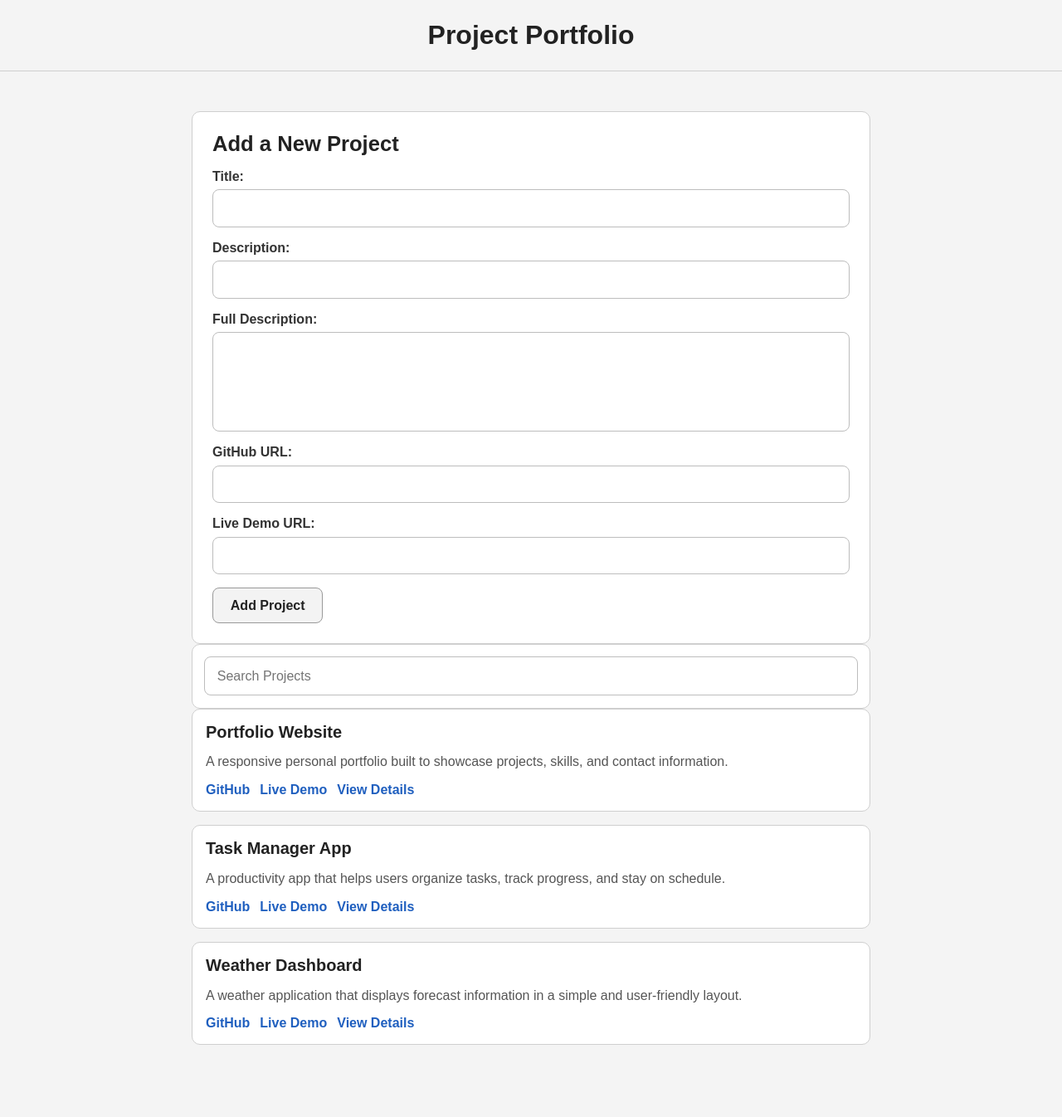
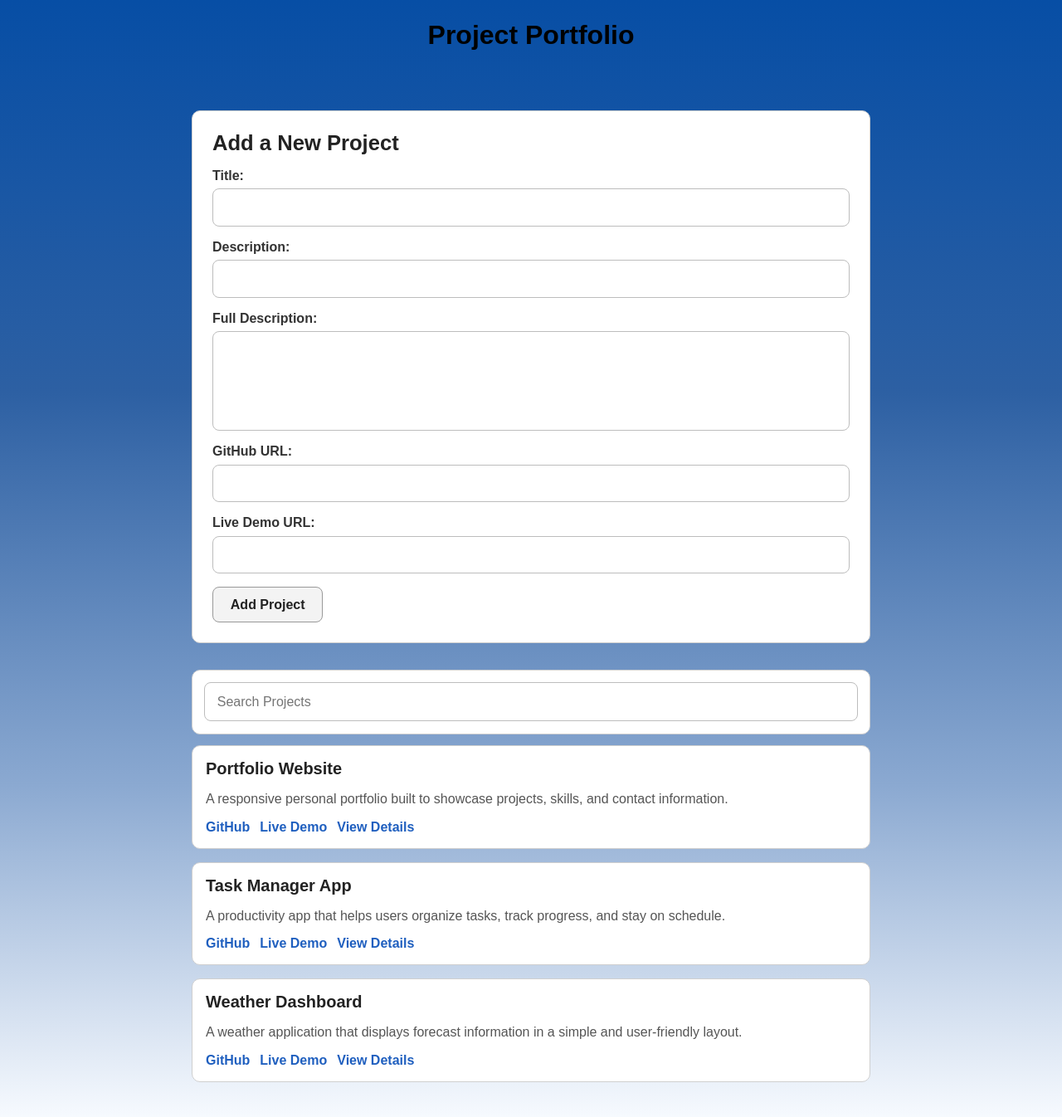
Before and after one commit to amacken3/portfolio-platform-spa-react, a React (Vite) app: page / in a window 1280 px wide. Shown: the top 1346 px of the page at 83% size. Before the commit the page ends 1307 px from the top, so only its background shows below. Built offline with nearby package versions, Linux system fonts and the light colour scheme.

Commit message:
styled project and fixed syntax issues. Made Title, Full description, and GitHubUrl required. Can still handle if url is not there or undefined.

```diff
--- a/src/components/Header.module.css
+++ b/src/components/Header.module.css
@@ -2,12 +2,11 @@
   text-align: center;
   padding: 1.5rem 1rem;
   margin-bottom: 1.5rem;
-  border-bottom: 1px solid #cfcfcf;
 }
 
 .title {
   margin: 0;
   font-size: 2rem;
   font-weight: 700;
-  color: #222;
+  color: #000000;
 }
--- a/src/components/HomePage.jsx
+++ b/src/components/HomePage.jsx
@@ -25,13 +25,16 @@ function HomePage ({ projects, onAddProject }) {
 
     return (
         <div className={styles.page}>
-            <div classname={styles.content}>
+            <div className={styles.content}>
                 <ProjectForm onAddProject={onAddProject} />
-                <SearchBar
-                    searchTerm={searchTerm}
-                    onSearchChange={handleSearchChange}
-                />
-                <ProjectList projects={filteredProjects} />
+
+                <div className={styles.projectsSection}>
+                    <SearchBar
+                        searchTerm={searchTerm}
+                        onSearchChange={handleSearchChange}
+                    />
+                    <ProjectList projects={filteredProjects} />
+                </div>
             </div>
         </div>
     );
--- a/src/components/HomePage.module.css
+++ b/src/components/HomePage.module.css
@@ -7,5 +7,11 @@
 .content {
   display: flex;
   flex-direction: column;
-  gap: 1.5rem;
+  gap: 2rem;
 }
+
+.projectsSection {
+  display: flex;
+  flex-direction: column;
+  gap: 0.85rem;
+}
--- a/src/components/ProjectCard.jsx
+++ b/src/components/ProjectCard.jsx
@@ -5,9 +5,12 @@ function ProjectCard({ project }) {
   return (
     <div className={styles.card}>
       <h3 className={styles.title}>{project.title}</h3>
+      {project.description && (
         <p className={styles.description}>{project.description}</p>
+      )}
 
       <div className={styles.links}>
+        {project.githubUrl && (
           <a
             className={styles.link}
             href={project.githubUrl}
@@ -16,7 +19,9 @@ function ProjectCard({ project }) {
           >
           GitHub
         </a>
+        )}
 
+        {project.liveDemoUrl && (
           <a
             className={styles.link}
             href={project.liveDemoUrl}
@@ -25,6 +30,7 @@ function ProjectCard({ project }) {
           >
             Live Demo
           </a>
+)}
 
         <Link className={styles.link} to={`/projects/${project.id}`}>
           View Details
--- a/src/components/ProjectForm.jsx
+++ b/src/components/ProjectForm.jsx
@@ -67,7 +67,6 @@ function ProjectForm({ onAddProject }) {
             name="description"
             value={formData.description}
             onChange={handleChange}
-            required
           />
         </div>
 
@@ -111,7 +110,6 @@ function ProjectForm({ onAddProject }) {
             name="liveDemoUrl"
             value={formData.liveDemoUrl}
             onChange={handleChange}
-            required
           />
         </div>
 
--- a/src/index.css
+++ b/src/index.css
@@ -5,8 +5,9 @@
 body {
   margin: 0;
   font-family: Arial, sans-serif;
-  background: #f4f4f4;
-  color: #222;
+  background: linear-gradient(180deg, #074ea5 0%, #2d60a3 35%, #8ba9d1 70%, #f8fbff 100%);
+  color: #1f2937;
+  min-height: 100vh;
 }
 
 img {
```
Also changed, not shown: 1 other file (tests, documents, lock files or other folders). Lines whose indentation alone changed are shown as unchanged.
